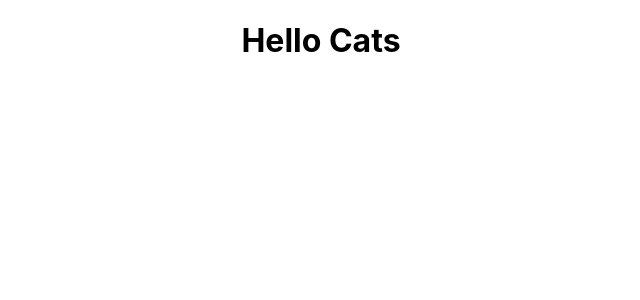
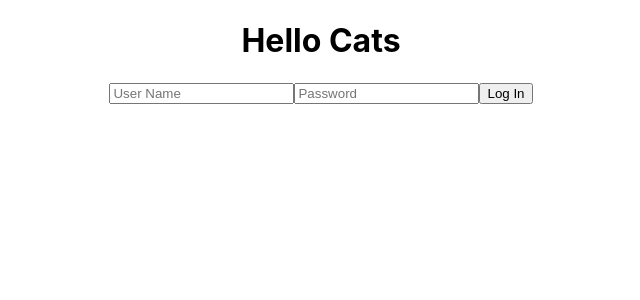
Before and after one commit to PhilipDeFraties/CatChatReact, a React (Create React App) app: page / in a window 1280 px wide. Shown: the top 300 px of the page, without its empty margins (319-959 px from the left). Built offline with nearby package versions, Linux system fonts and the light colour scheme.

Commit message:
Adds form to App.js for login
Adds function component useInput.jsx that is custom hook to update state
with form input value

```diff
--- a/src/App.js
+++ b/src/App.js
@@ -1,9 +1,33 @@
 import './App.css';
+import React from 'react';
+import useInput from './components/form/useInput'
 
 function App() {
+  const [usernameProps, resetUsername] = useInput("");
+  const [passwordProps, resetPassword] = useInput("")
+
+  const submit = (e) => {
+    e.preventDefault();
+    alert(`${usernameProps.value}, ${passwordProps.value}`)
+    resetUsername();
+    resetPassword();
+  }
   return (
     <div className="App">
       <h1>Hello Cats</h1>
+      <form onSubmit={submit}>
+        <input
+          {...usernameProps}
+          type="text"
+          placeholder="User Name"
+        />
+        <input
+          {...passwordProps}
+          type="text"
+          placeholder="Password"
+        />
+        <button>Log In</button>
+      </form>
     </div>
   );
 }
--- /dev/null
+++ b/src/components/form/useInput.jsx
@@ -0,0 +1,13 @@
+import { useState } from 'react';
+
+function useInput(initialValue) {
+  const [value, setValue] = useState(initialValue);
+  return [
+    {
+      value, onChange: (e) => setValue(e.target.value)
+    },
+    () => setValue(initialValue)
+  ];
+}
+
+export default useInput;
```
